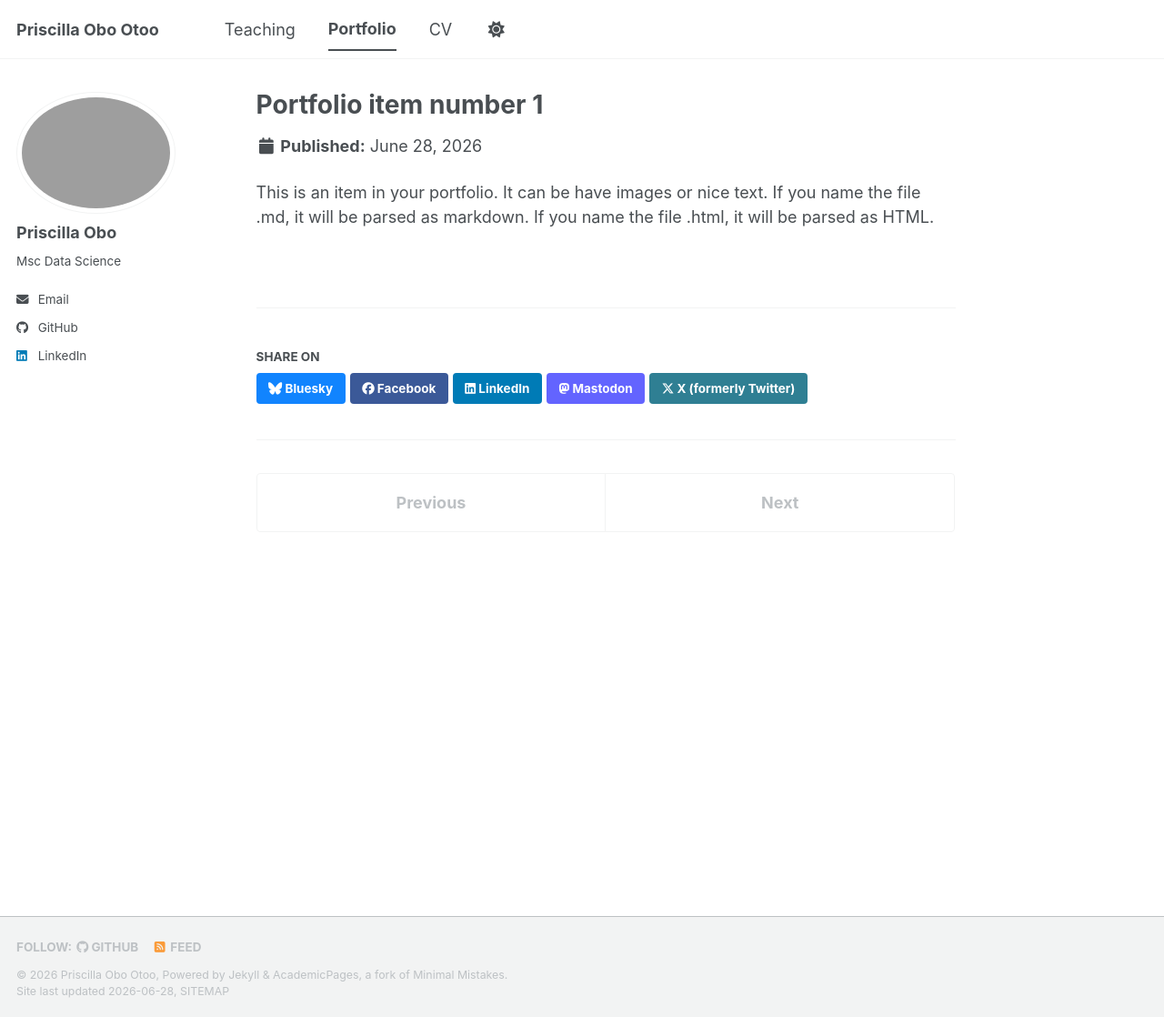
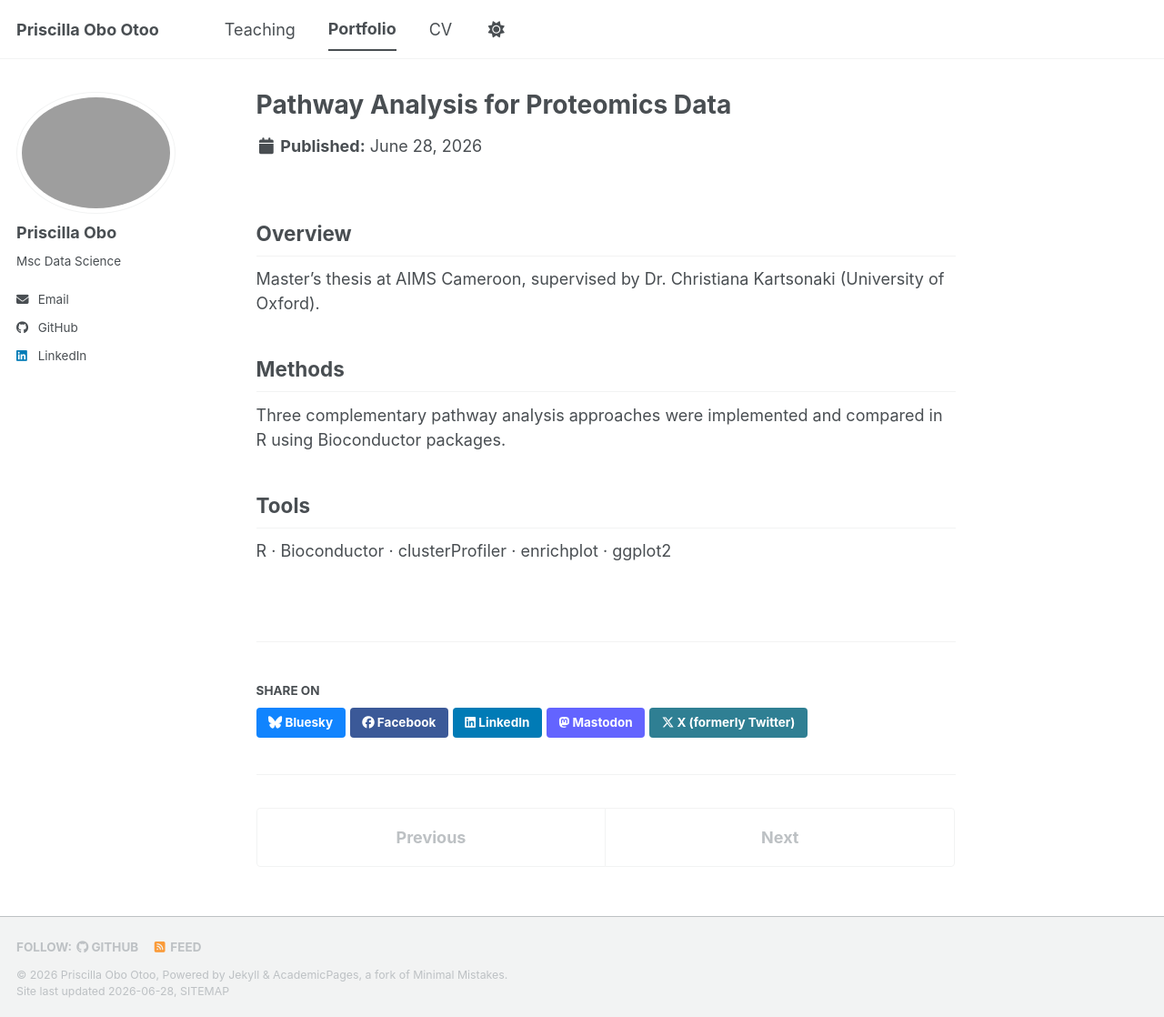
Before and after one commit to priscilla-obo-otoo/priscilla-obo-otoo.github.io, a Jekyll site: the page built from _portfolio/portfolio-1.md, in a window 1280 px wide and 1118 px high. Shown: the whole window at 91% size. Built offline with Jekyll 4.4.1, drawn with Linux system fonts in a browser that asks for light colours; a script bundle is joined from its source files by our own code; library files that are not in the unit come from our copies.

Commit message:
added portfolio

```diff
--- a/_portfolio/portfolio-1.md
+++ b/_portfolio/portfolio-1.md
@@ -1,7 +1,17 @@
 ---
-title: "Portfolio item number 1"
-excerpt: "Short description of portfolio item number 1<br/><img src='/images/500x300.png'>"
+title: "Pathway Analysis for Proteomics Data"
+excerpt: "Investigating pathway enrichment approaches for identifying biologically meaningful protein signatures."
 collection: portfolio
 ---
 
-This is an item in your portfolio. It can be have images or nice text. If you name the file .md, it will be parsed as markdown. If you name the file .html, it will be parsed as HTML.
+## Overview
+
+Master's thesis at AIMS Cameroon, supervised by Dr. Christiana Kartsonaki (University of Oxford).
+
+## Methods
+
+Three complementary pathway analysis approaches were implemented and compared in R using Bioconductor packages.
+
+## Tools
+
+R · Bioconductor · clusterProfiler · enrichplot · ggplot2
```
